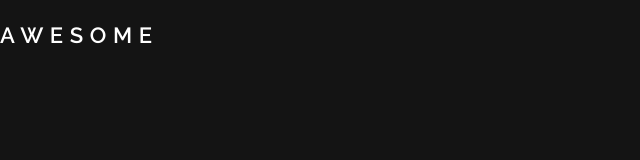
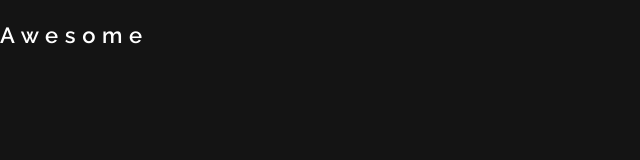
Before and after one commit to shaan-mephobic/the-portfolio-project, a website: page public/html/awesome.html in a window 1280 px wide. Shown: the full height of the page, 0-640 px from the left. Drawn offline with Linux system fonts and the light colour scheme.

Commit message:
fix capitalization

```diff
--- a/public/html/awesome.html
+++ b/public/html/awesome.html
@@ -9,7 +9,7 @@
 </head>
 
 <body>
-    <h3>AWESOME</h3>
+    <h3>Awesome</h3>
 </body>
 
 </html>
```
